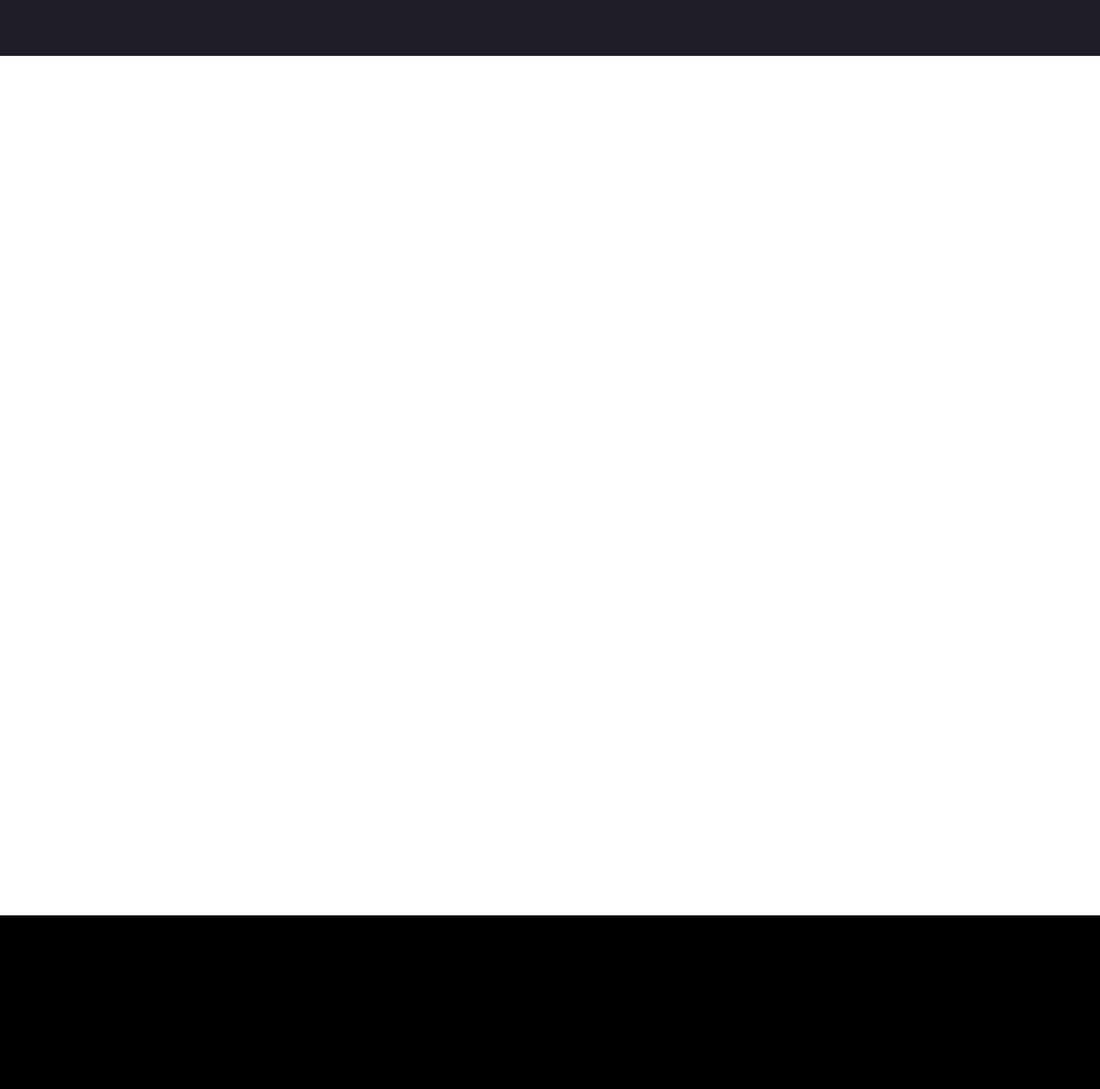
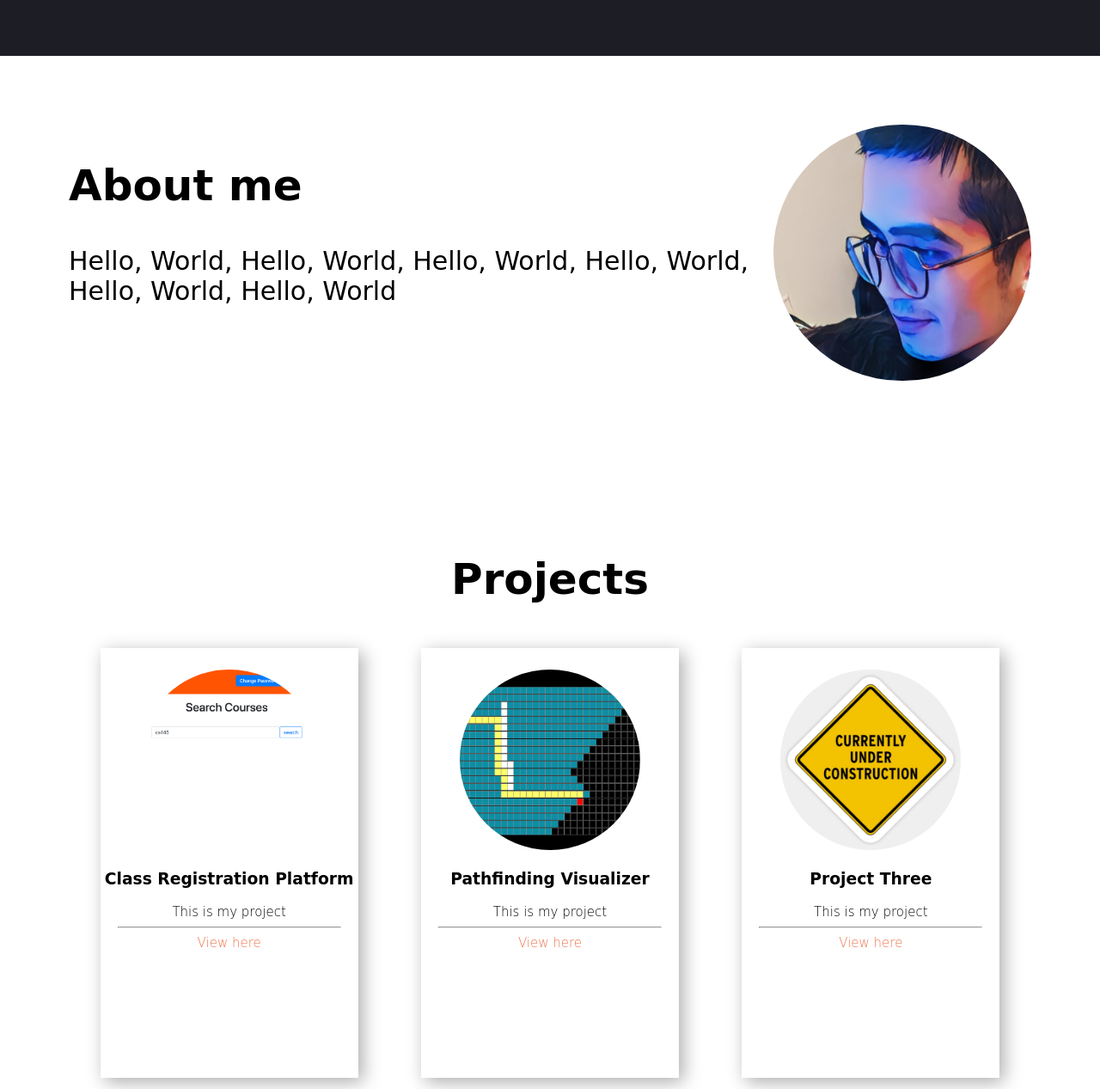
Before and after one commit to Keyuan125/Keyuan125.github.io, a plain HTML site: page index.html in a window 1280 px wide. Shown: the part 735-2002 px from the top of the page at 86% size. Drawn offline with Linux system fonts and the light colour scheme; a web font is replaced by a local one.

Commit message:
add project section

```diff
--- a/index.html
+++ b/index.html
@@ -12,6 +12,7 @@
     <title>Portfolio</title>
 </head>
     <body>
+        <script src="src/app.js"></script>
         <section class="header">
             <nav>
                 <img class="logo" src="src/img/logo_white.png" alt="Keyuan's Logo"/>
@@ -40,9 +41,41 @@
                 </div>
             </div>
         </section>
-        <section></section>
-        <section></section>
+        <section class="sub-section">
+            <div class="information">
+                <h2>About me</h2>
+                <p>Hello, World, Hello, World, Hello, World, Hello, World, Hello, World, Hello, World</p>
+            </div>
+            <div class="photo-container">
+                <img class="photo" src="src/img/photo.jpg" alt="My photo">
+            </div>
+        </section>
+        <section class="sub-section-alternative">
+            <h2>Projects</h2>
+            <div class="project-container">
+                <div class="project-card">
+                    <img class="project-image" src="src/img/project1.png" alt="My First Project"/>
+                    <h3>Class Registration Platform</h3>
+                    <p class="subtext">This is my project</p>
+                    <hr/>
+                    <p class="subtext"><a class="project-link" href="https://github.com/Keyuan125/Class-Registration-Platform">View here</a>  </p>
+                </div>
+                <div class="project-card">
+                    <img class="project-image" src="src/img/project2.png" alt="My Second Project"/>
+                    <h3>Pathfinding Visualizer</h3>
+                    <p class="subtext">This is my project</p>
+                    <hr/>
+                    <p class="subtext"><a class="project-link" href="https://github.com/Keyuan125/Pathfinding-Visualizer">View here</a> </p>
+                </div>
+                <div class="project-card">
+                    <img class="project-image" src="src/img/project3.png" alt="My Third Project"/>
+                    <h3>Project Three</h3>
+                    <p class="subtext">This is my project</p>
+                    <hr/>
+                    <p class="subtext"><a class="project-link" href="https://github.com/Keyuan125/LedgerBook">View here </a></p>
+                </div>
+            </div>
+        </section>
         <footer></footer>
-        <script src="src/app.js"></script>
     </body>
 </html>
--- a/src/styles.css
+++ b/src/styles.css
@@ -3,7 +3,7 @@ body {
     font-family: 'Redressed', cursive;;
 }
 section {
-    height: 500px;
+    /* height: 500px; */
     background-color: white;
 }
 
@@ -42,9 +42,18 @@ h1 {
     margin: 0;
 }
 
+h2 {
+    font-size: 50px;
+}
+
 p {
     margin: 0;
     font-size: 30px;
+}
+
+.subtext {
+    font-size: 15px;
+    font-weight: 300;
 }
 
 .name-area {
@@ -91,3 +100,55 @@ p {
 .social {
     margin: 20px;
 }
+
+.sub-section {
+    display: flex;
+    justify-content: space-around;
+    padding: 80px;
+
+    /* margin-left: 0; */
+}
+
+.sub-section-alternative {
+    display: flex;
+    flex-direction: column;
+    text-align: center;
+    padding: 80px;
+}
+
+.photo-container {
+    display: flex;
+    align-items: center;
+}
+.photo {
+    width: 300px;
+    border-radius: 150px;
+}
+
+.project-card {
+    width: 300px;
+    height: 500px;
+    box-shadow: 5px 5px 20px rgb(172, 172, 172);
+    margin: 10px;
+}
+
+.project-container {
+    display: flex;
+    justify-content: space-around;
+}
+
+.project-image{
+    margin-top: 25px;
+    width: 210px;
+    border-radius: 125px;
+}
+
+hr {
+    margin-left: 20px;
+    margin-right: 20px;
+}
+
+.project-link {
+    text-decoration: none;
+    color: #ef744b;
+}
```
Also changed, not shown: src/img/photo.JPG (added), src/img/project1.png (added), src/img/project2.png (added), src/img/project3.png (added), 2 other files.
